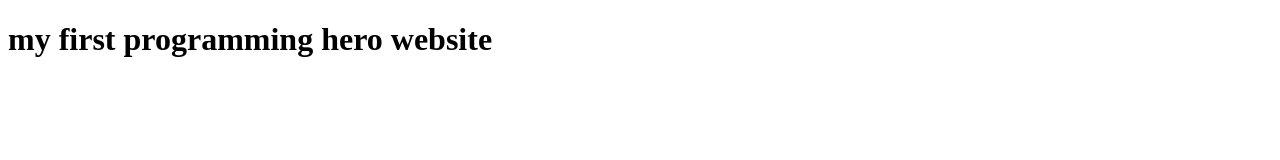
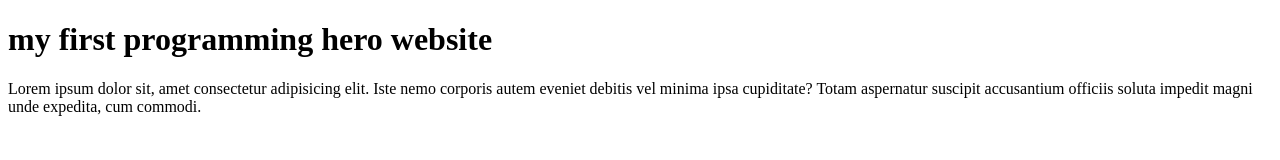
Before and after one commit to Coder-boy/programing-hero, a plain HTML site: page index.html in a window 1280 px wide. Drawn offline with Linux system fonts and the light colour scheme.

Commit message:
finally sending

```diff
--- a/index.html
+++ b/index.html
@@ -7,5 +7,6 @@
 </head>
 <body>
     <h1>my first programming hero website</h1>
+    <p>Lorem ipsum dolor sit, amet consectetur adipisicing elit. Iste nemo corporis autem eveniet debitis vel minima ipsa cupiditate? Totam aspernatur suscipit accusantium officiis soluta impedit magni unde expedita, cum commodi.</p>
 </body>
 </html>
```
